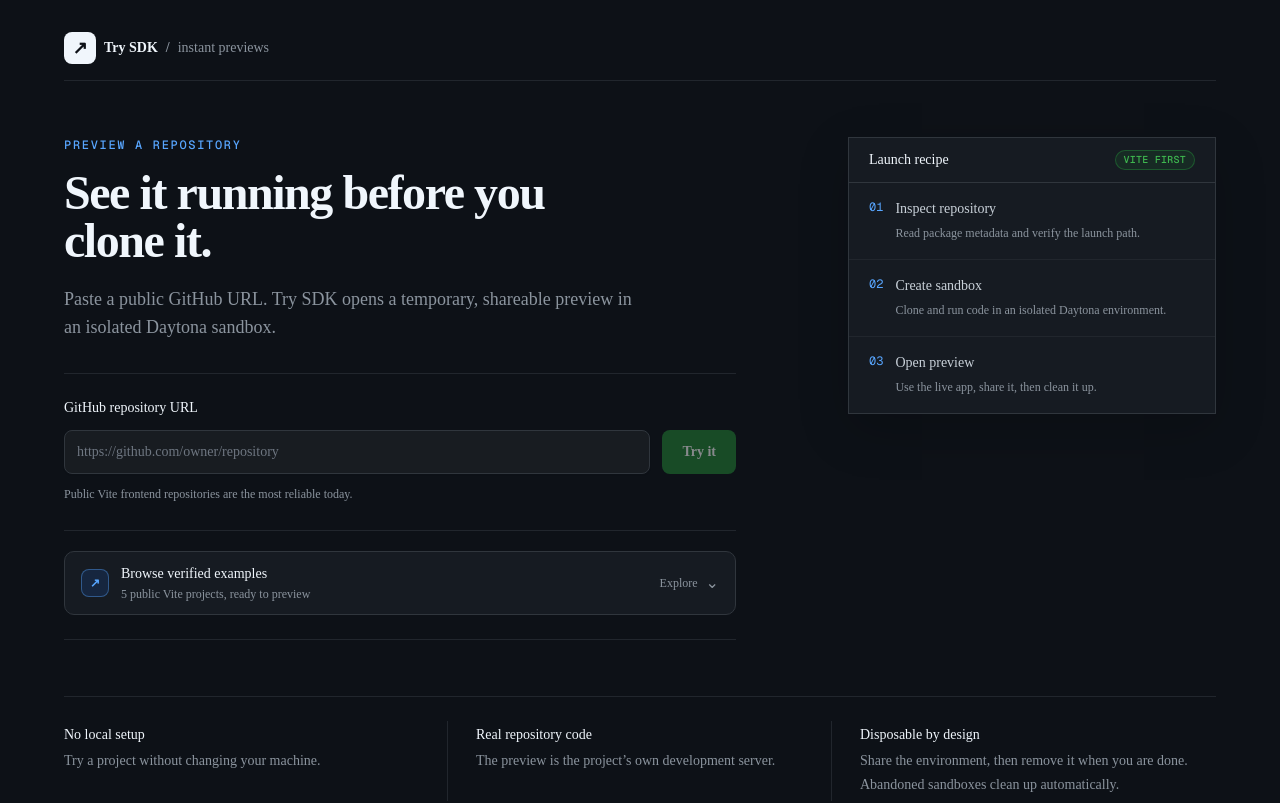
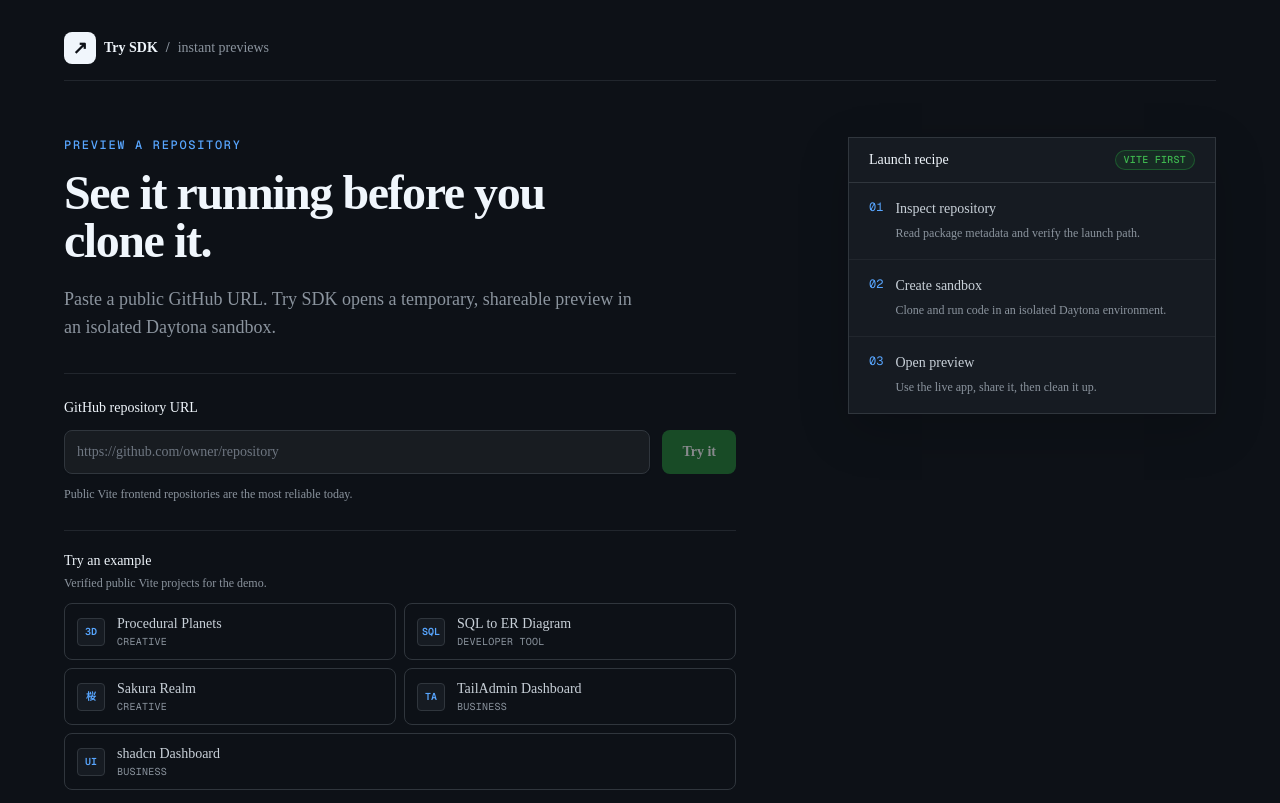
Before and after one commit to statho7/trysdk, a Next.js app: page / in a window 1280 px wide. Shown: the top 803 px of the page. Built offline with nearby package versions, Linux system fonts and the light colour scheme.

Commit message:
refactor: simplify demo repository selection

```diff
--- a/components/InputForm.tsx
+++ b/components/InputForm.tsx
@@ -11,35 +11,30 @@
     label: 'Procedural Planets',
     category: 'Creative',
     mark: '3D',
-    description: 'Interactive 3D planets — the primary demo.',
   },
   {
     url: 'https://github.com/royalbhati/sqltoerdiagram',
     label: 'SQL to ER Diagram',
     category: 'Developer tool',
     mark: 'SQL',
-    description: 'Turn SQL schemas into entity relationship diagrams.',
   },
   {
     url: 'https://github.com/Leonxlnx/sakura-realm',
     label: 'Sakura Realm',
     category: 'Creative',
     mark: '桜',
-    description: 'A polished visual experience and reliable backup.',
   },
   {
     url: 'https://github.com/TailAdmin/free-react-tailwind-admin-dashboard',
     label: 'TailAdmin Dashboard',
     category: 'Business',
     mark: 'TA',
-    description: 'A production-style admin dashboard with rich UI.',
   },
   {
     url: 'https://github.com/shadcndashboard/shadcndashboard',
     label: 'shadcn Dashboard',
     category: 'Business',
     mark: 'UI',
-    description: 'A heavier dashboard example built with shadcn/ui.',
   },
 ]
 
@@ -48,7 +43,6 @@
   const [githubUrl, setGithubUrl] = useState('')
   const [loading, setLoading] = useState(false)
   const [error, setError] = useState('')
-  const [libraryOpen, setLibraryOpen] = useState(false)
   const hasUrl = githubUrl.trim().length > 0
   const isGithubUrl = /^https:\/\/github\.com\/[^/]+\/[^/?#]+\/?$/i.test(githubUrl.trim())
   const selectedDemo = demoRepositories.find(repo => repo.url === githubUrl)
@@ -107,59 +101,34 @@
             : 'Public Vite frontend repositories are the most reliable today.'}
       </p>
       <section aria-labelledby="example-library-heading" className="mt-4 border-t border-[#21262d] pt-5">
-        <button
-          type="button"
-          aria-expanded={libraryOpen}
-          aria-controls="example-library"
-          onClick={() => setLibraryOpen(open => !open)}
-          className="group flex w-full items-center justify-between rounded-lg border border-[#30363d] bg-[#161b22] px-4 py-3 text-left transition-all hover:border-[#58a6ff]/80 hover:bg-[#1f6feb]/10 focus-visible:outline-2 focus-visible:outline-offset-2 focus-visible:outline-[#58a6ff]"
-        >
-          <span className="flex items-center gap-3">
-            <span className="flex h-7 w-7 items-center justify-center rounded-md border border-[#58a6ff]/40 bg-[#1f6feb]/15 font-mono text-xs font-semibold text-[#58a6ff]">↗</span>
-            <span>
-              <span id="example-library-heading" className="block text-sm font-medium text-[#f0f6fc]">Browse verified examples</span>
-              <span className="mt-0.5 block text-xs text-[#8b949e]">{demoRepositories.length} public Vite projects, ready to preview</span>
-            </span>
-          </span>
-          <span className="flex items-center gap-2 text-xs text-[#8b949e] transition-colors group-hover:text-[#c9d1d9]">
-            {selectedDemo ? `Selected: ${selectedDemo.label}` : 'Explore'}
-            <span aria-hidden="true" className={`text-base leading-none transition-transform ${libraryOpen ? 'rotate-180' : ''}`}>⌄</span>
-          </span>
-        </button>
-
-        {libraryOpen && (
-          <div id="example-library" className="mt-3 grid gap-2 sm:grid-cols-2">
-            {demoRepositories.map(repo => {
+        <div className="flex items-baseline justify-between gap-4">
+          <div>
+            <h2 id="example-library-heading" className="text-sm font-medium text-[#f0f6fc]">Try an example</h2>
+            <p className="mt-1 text-xs text-[#8b949e]">Verified public Vite projects for the demo.</p>
+          </div>
+          {selectedDemo && <span className="font-mono text-[10px] uppercase tracking-wide text-[#3fb950]">Ready to launch</span>}
+        </div>
+        <div className="mt-3 grid gap-2 sm:grid-cols-2">
+          {demoRepositories.map((repo, index) => {
             const selected = selectedDemo?.url === repo.url
             return (
               <button
                 key={repo.url}
                 type="button"
-                  onClick={() => {
-                    setGithubUrl(repo.url)
-                    setLibraryOpen(false)
-                  }}
-                  className={`group relative overflow-hidden rounded-lg border p-4 text-left transition-all focus-visible:outline-2 focus-visible:outline-offset-2 focus-visible:outline-[#58a6ff] ${selected ? 'border-[#58a6ff] bg-[#1f6feb]/15 shadow-[0_0_0_1px_rgba(88,166,255,0.18)]' : 'border-[#30363d] bg-[#161b22] hover:-translate-y-0.5 hover:border-[#58a6ff]/75 hover:bg-[#1c2128]'}`}
+                aria-pressed={selected}
+                onClick={() => setGithubUrl(repo.url)}
+                className={`group flex min-w-0 items-center gap-3 rounded-md border px-3 py-2.5 text-left transition-colors focus-visible:outline-2 focus-visible:outline-offset-2 focus-visible:outline-[#58a6ff] ${index === demoRepositories.length - 1 ? 'sm:col-span-2' : ''} ${selected ? 'border-[#238636] bg-[#238636]/10' : 'border-[#30363d] bg-transparent hover:border-[#58a6ff]/70 hover:bg-[#161b22]'}`}
               >
-                  <span className="absolute right-0 top-0 h-16 w-16 -translate-y-8 translate-x-8 rounded-full bg-[#58a6ff]/[0.07] transition-transform group-hover:scale-150" />
-                  <span className="relative flex items-start gap-3">
-                    <span className="flex h-9 w-9 shrink-0 items-center justify-center rounded-md border border-[#30363d] bg-[#0d1117] font-mono text-[11px] font-semibold text-[#58a6ff]">{repo.mark}</span>
-                    <span className="min-w-0">
-                      <span className="flex items-center justify-between gap-2">
-                        <span className="truncate text-sm font-medium text-[#f0f6fc]">{repo.label}</span>
-                        {selected && <span className="shrink-0 font-mono text-[10px] uppercase tracking-wide text-[#58a6ff]">Selected</span>}
+                <span className={`flex h-7 w-7 shrink-0 items-center justify-center rounded border font-mono text-[10px] font-semibold ${selected ? 'border-[#3fb950]/50 bg-[#238636]/20 text-[#3fb950]' : 'border-[#30363d] bg-[#161b22] text-[#58a6ff]'}`}>{selected ? '✓' : repo.mark}</span>
+                <span className="min-w-0 flex-1">
+                  <span className="block truncate text-sm font-medium text-[#c9d1d9] group-hover:text-[#f0f6fc]">{repo.label}</span>
+                  <span className="block truncate font-mono text-[10px] uppercase tracking-wide text-[#8b949e]">{repo.category}</span>
                 </span>
-                      <span className="mt-1 block text-xs leading-5 text-[#8b949e]">{repo.description}</span>
-                      <span className="mt-3 flex items-center justify-between font-mono text-[10px] uppercase tracking-wide text-[#8b949e]">
-                        {repo.category}<span className="text-[#58a6ff] transition-transform group-hover:translate-x-0.5">Use this example →</span>
-                      </span>
-                    </span>
-                  </span>
+                <span aria-hidden="true" className="shrink-0 text-[#58a6ff] opacity-0 transition-opacity group-hover:opacity-100">→</span>
               </button>
             )
           })}
         </div>
-        )}
       </section>
     </form>
   )
```
Lines whose indentation alone changed are shown as unchanged.
